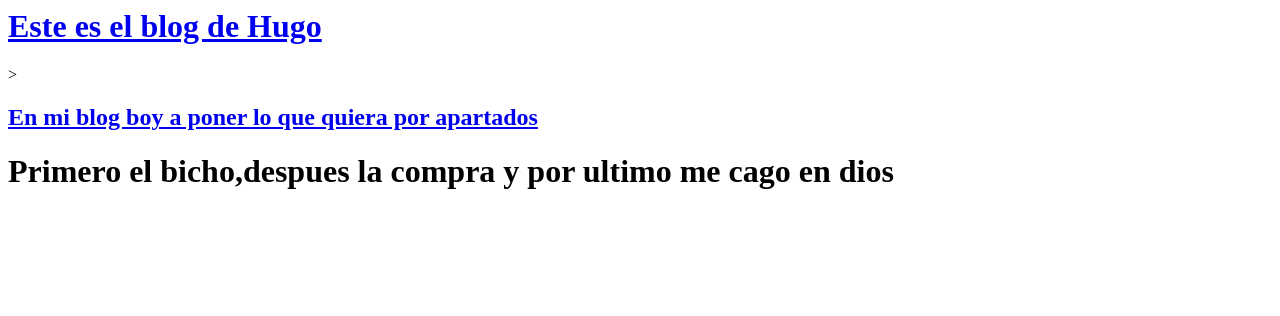
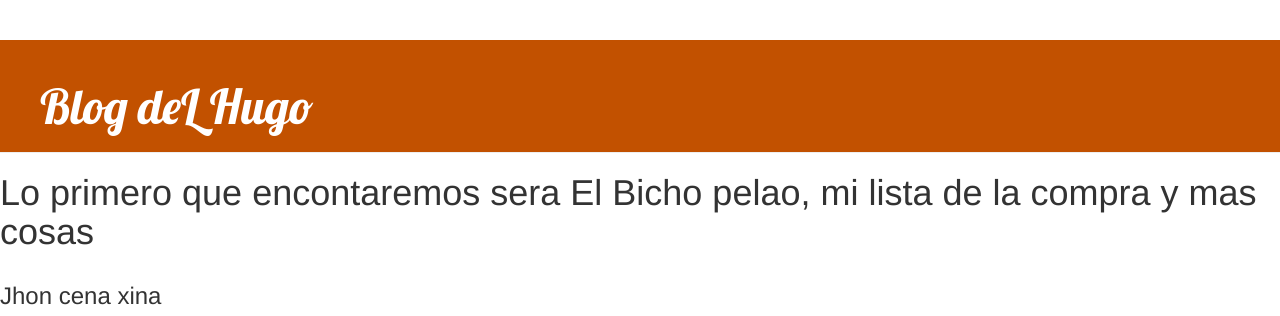
Before and after one commit to Bexix/my-first-blog, a Django app: page / in a window 1280 px wide. Shown: the top 316 px of the page. Before the commit the page ends 189 px from the top, so only its background shows below. Run offline with Django 3.2, Linux system fonts and the light colour scheme; data that the repository does not hold is empty; some libraries are stand-ins or nearby versions.

Commit message:
Agregadas vistas y plantilla para el detalle del post del blog así como también CSS para el sitio.

```diff
--- /dev/null
+++ b/blog/static/css/blog.css
@@ -0,0 +1,51 @@
+h1 a, h2 a {
+    color: #FCA205;
+    font-family: 'Lobster';
+}
+
+.page-header {
+    background-color: #C25100;
+    margin-top: 0;
+    padding: 20px 20px 20px 40px;
+}
+
+.page-header h1, .page-header h1 a, .page-header h1 a:visited, .page-header h1 a:active {
+    color: #ffffff;
+    font-size: 36pt;
+    text-decoration: none;
+}
+
+.content {
+    margin-left: 40px;
+}
+
+h1, h2, h3, h4 {
+    font-family: 'Lobster', cursive;
+}
+
+.date {
+    color: #828282;
+}
+
+.save {
+    float: right;
+}
+
+.post-form textarea, .post-form input {
+    width: 100%;
+}
+
+.top-menu, .top-menu:hover, .top-menu:visited {
+    color: #ffffff;
+    float: right;
+    font-size: 26pt;
+    margin-right: 20px;
+}
+
+.post {
+    margin-bottom: 70px;
+}
+
+.post h2 a, .post h2 a:visited {
+    color: #000000;
+}
--- a/blog/templates/blog/post_list.html
+++ b/blog/templates/blog/post_list.html
@@ -1,22 +1,44 @@
+{% load static %}
 <html>
     <head>
-        <title>Lista de compra</title>
+        <div class="page-header">
+            <h1><a href="/">Blog deL Hugo</a></h1>
+        </div>
+        <link href="//fonts.googleapis.com/css?family=Lobster&subset=latin,latin-ext" rel="stylesheet" type="text/css">
+        <link rel="stylesheet" href="//maxcdn.bootstrapcdn.com/bootstrap/3.2.0/css/bootstrap.min.css">
+        <link rel="stylesheet" href="//maxcdn.bootstrapcdn.com/bootstrap/3.2.0/css/bootstrap-theme.min.css">
+        <link rel="stylesheet" href="{% static 'css/blog.css' %}">
     </head>
-    <h1><a href="/">Este es el blog de Hugo </a></h1>
-    ><h2><a href="/">En mi blog boy a poner lo que quiera por apartados</a></h2>
+    <body>
 
-    <body>
-        <div>
-            <h1>Primero el bicho,despues la compra y por ultimo me cago en dios</h1>
+        <h1>Lo primero que encontaremos sera El Bicho pelao, mi lista de la compra y mas cosas</h1>
+        <link href="//fonts.googleapis.com/css?family=Lobster&subset=latin,latin-ext" rel="stylesheet" type="text/css">
+
+        <div class="content container">
+            <div class="row">
+                <div class="col-md-8">
+                    {% for post in posts %}
+                        <div class="post">
+                            <div class="date">
+                                <p>publicado: {{ post.published_date }}</p>
+                            </div>
+                            <h2><a href="">{{ post.title }}</a></h2>
+                            <p>{{ post.text|linebreaksbr }}</p>
+                            <img src="https://encrypted-tbn0.gstatic.com/images?q=tbn:ANd9GcRbPJqw_BRMkSN_szDq8fgzxWhtF5g9TI3ofL0nBSUpr1_vkQzwRyDriNQqLjojdoNcSXA&usqp=CAU">
+                        </div>
+
+                    {% endfor %}
+                </div>
+            </div>
         </div>
+        <h3>Jhon cena xina</h3>
+        <img src="https://c.tenor.com/2QCPBetBXlIAAAAd/jhon-cena.gif" alt="Stickman" width="900" height="1000">
+        <img src="https://c.tenor.com/fhHc84ajo20AAAAd/chinese-tom.gif" alt="Stickman" width="1000" height="1000">
+        <h2>Bueno nos tomamos un descanso ?</h2>
+        <img src="https://c.tenor.com/1nwjs8in1DUAAAAd/el-bicho-tomando-jugo-cr7.gif" alt="Stickman" width="900" height="1000">
+    </body>
+    <link rel="stylesheet" href="//maxcdn.bootstrapcdn.com/bootstrap/3.2.0/css/bootstrap.min.css">
+<link rel="stylesheet" href="//maxcdn.bootstrapcdn.com/bootstrap/3.2.0/css/bootstrap-theme.min.css">
+{% load static %}
 
-        {% for post in posts %}
-            <div>
-                <p> publicado: {{ post.published_date }}</p>
-                <h2>{{ post.title }}</h2>
-                <p>{{ post.text|linebreaksbr }}</p>
-            </div>
-        {% endfor %}
-
-    </body>
 </html>
```
Also changed, not shown: blog/templates/blog/{% static 'css/base.py (added, +23 -0 lines), 1 other file.
